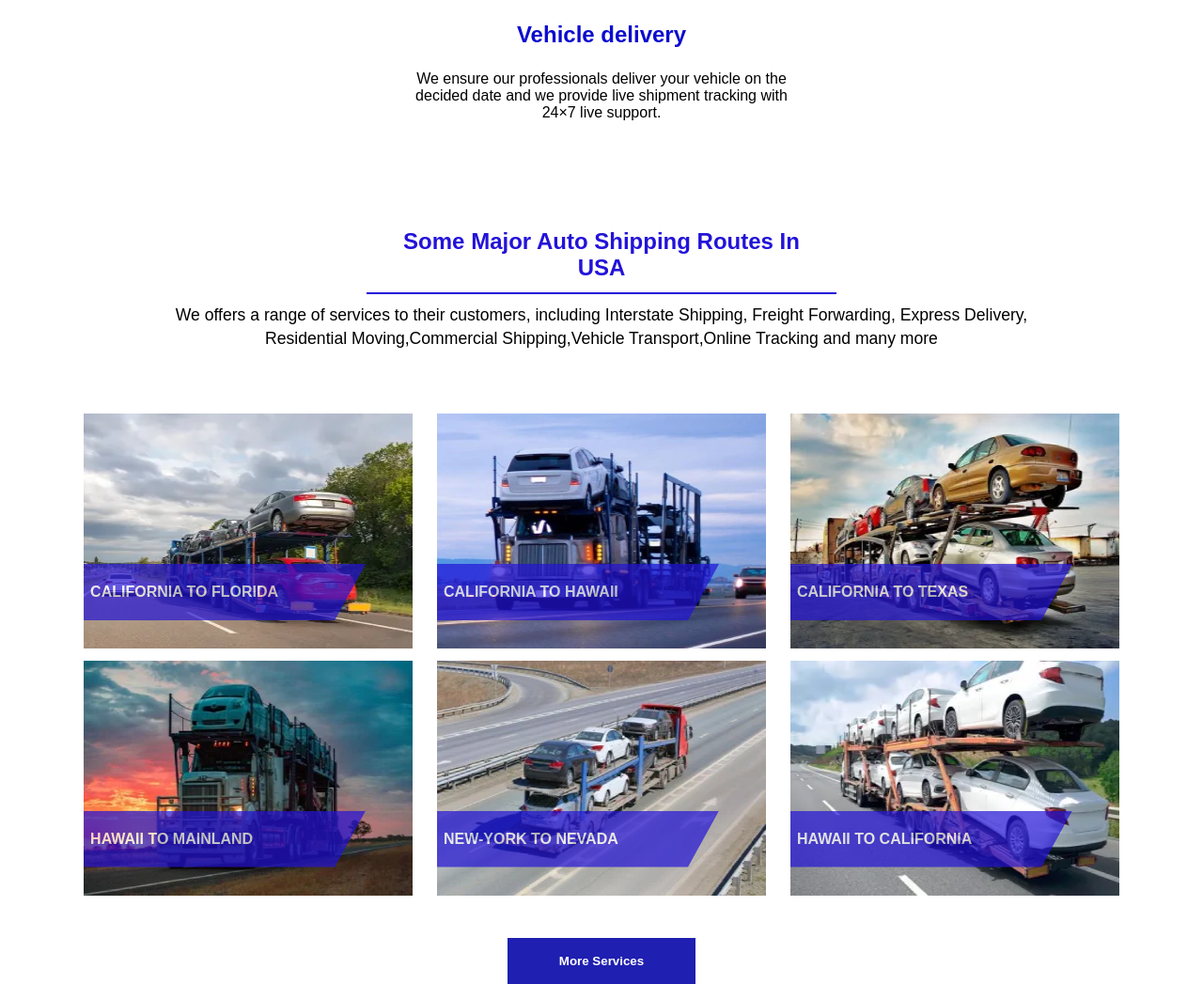
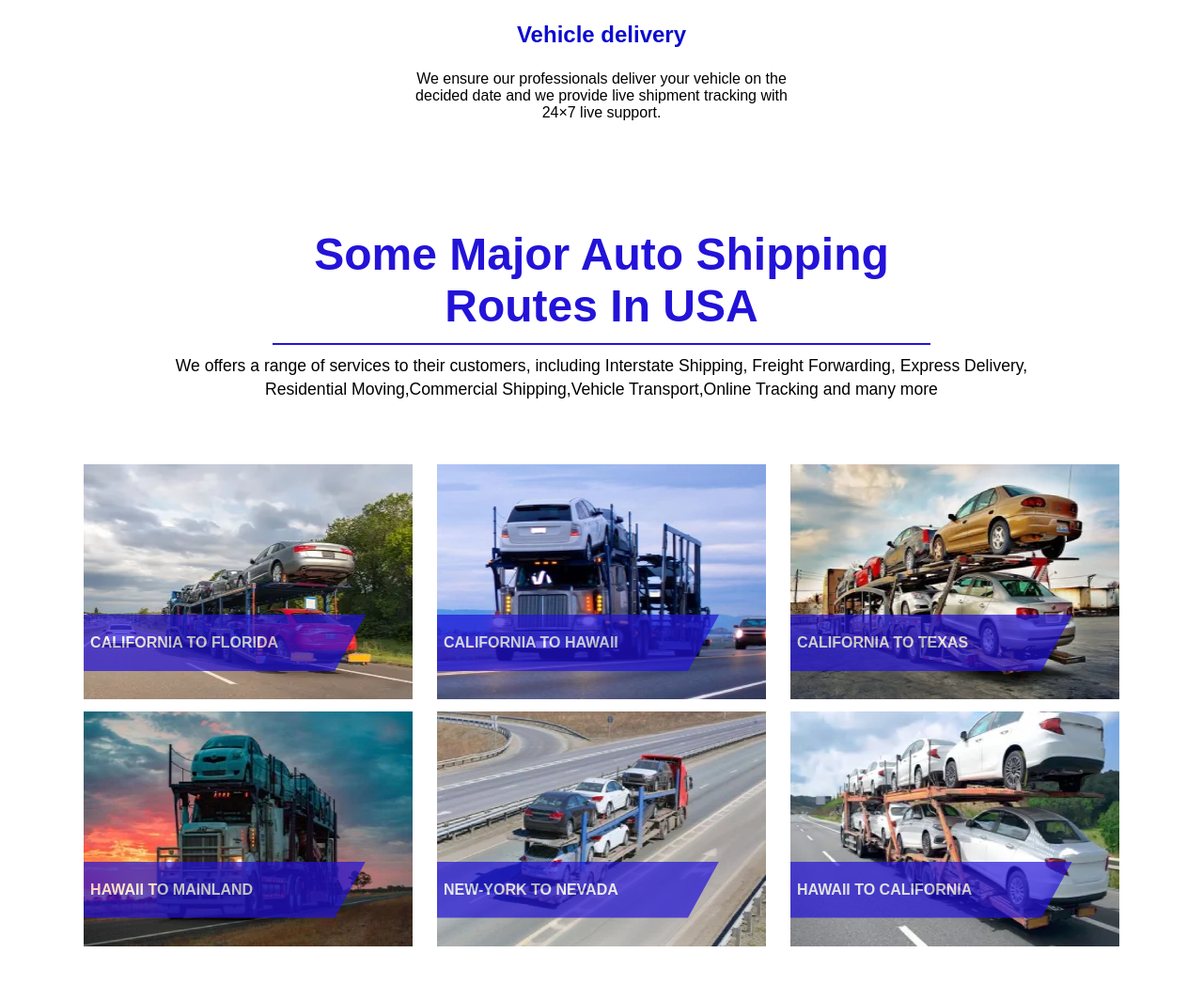
Before and after one commit to lazydesigner/shipcartoanotherstate, a PHP site: page / in a window 1280 px wide. Shown: the part 1154-2201 px from the top of the page at 94% size. Run offline with PHP 8.4, Linux system fonts and the light colour scheme; some libraries are stand-ins or nearby versions.

Commit message:
page update

```diff
--- a/assets/css/index.css
+++ b/assets/css/index.css
@@ -173,10 +173,10 @@ header  a{text-decoration: none;color: black;}
     padding: 5%;
 }
 .sercive-heading{
-    width: 500px;
+    width: 700px;
     text-align: center;
     border-bottom:2px solid rgb(35, 19, 216);
-
+    font-size: 3rem;
     color: rgb(35, 19, 216);
     margin: auto;
     padding: 1%;
--- a/index.php
+++ b/index.php
@@ -29,7 +29,7 @@
     <meta name="google-site-verification" content="970kFHxDIhqBEORbOCCKDtfAS19KZPYrQdbsVWcSFCk" />
     <!-- change -->
     <meta name="viewport" content="width=device-width, initial-scale=1.0">
-    <link rel="stylesheet" href="<?= get_home_url()  ?>assets/css/index.css?v=4" async>
+    <link rel="stylesheet" href="<?= get_home_url()  ?>assets/css/index.css?v=5" async>
     <link rel="icon" href="https://shipcartoanotherstate.com/assets/images/Modern.png" type="image/png">
     <link rel="preconnect" href="https://fonts.googleapis.com">
     <link rel="preconnect" href="https://fonts.gstatic.com" crossorigin>
@@ -293,6 +293,7 @@
     </div>
     <section class="service-section">
         <h2 class="sercive-heading"><span>Some Major Auto Shipping Routes In USA</span></h2>
+
         <p class="our-ser">We offers a range of services to their customers, including Interstate Shipping, Freight Forwarding, Express Delivery, Residential Moving,Commercial Shipping,Vehicle Transport,Online Tracking and many more</p>
 
         <div class="grid">
```
